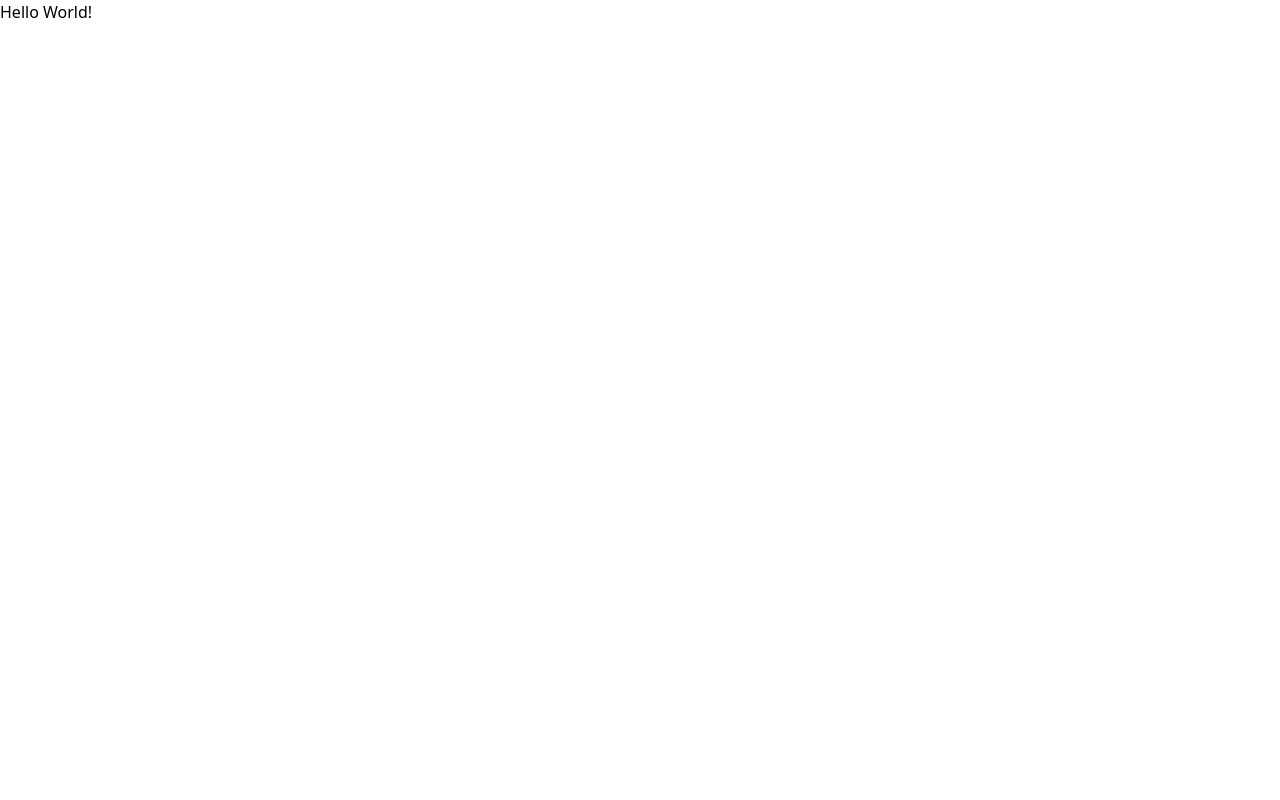
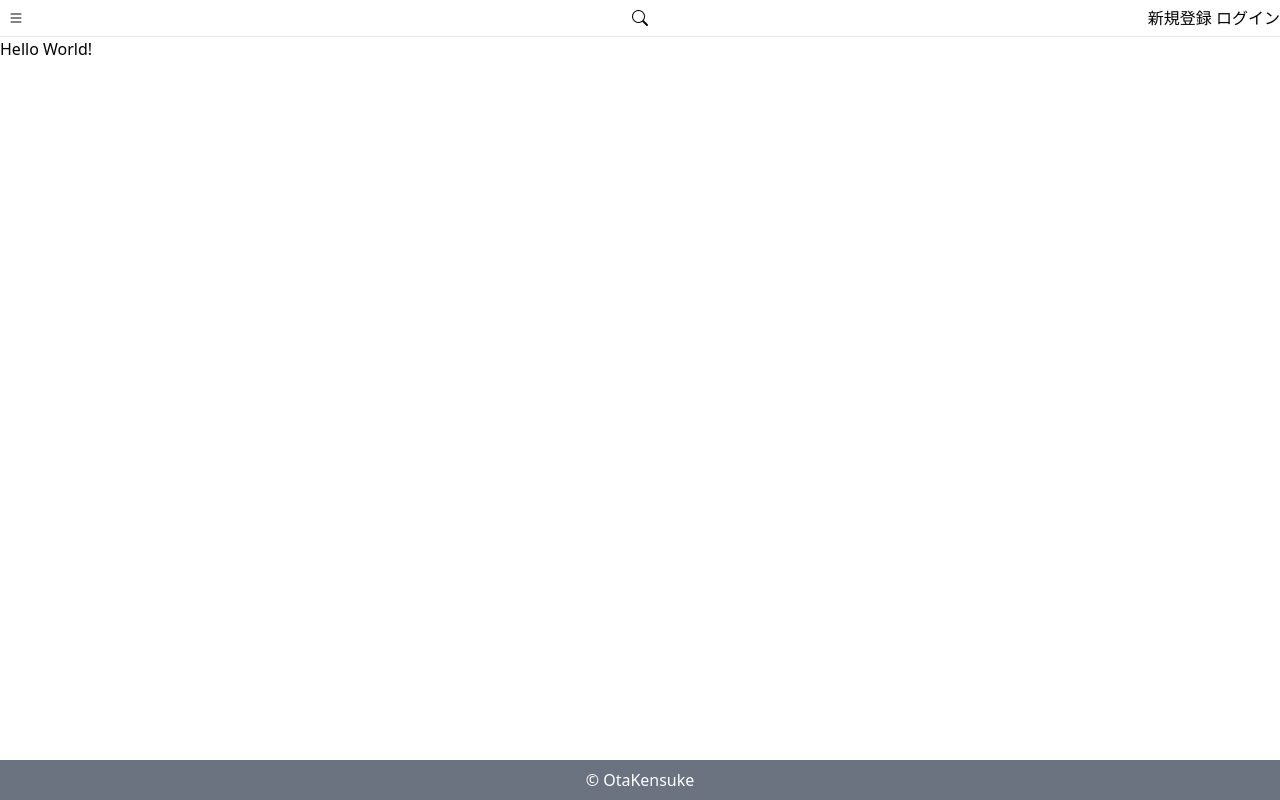
Before and after one commit to KensukeOta/SvelteKitFastAPIBlogApp, a SvelteKit app: page / in a window 1280 px wide. Built offline with nearby package versions, Linux system fonts and the light colour scheme.

Commit message:
ヘッダーとフッターを実装

```diff
--- a/package.json
+++ b/package.json
@@ -37,5 +37,8 @@
 		"vite": "^5.0.3",
 		"vitest": "^2.0.0"
 	},
-	"type": "module"
+	"type": "module",
+	"dependencies": {
+		"bootstrap-icons": "^1.11.3"
+	}
 }
--- a/src/app.html
+++ b/src/app.html
@@ -1,5 +1,5 @@
 <!doctype html>
-<html lang="ja">
+<html lang="ja" class="h-full">
 	<head>
 		<meta charset="utf-8" />
 		<link rel="icon" href="%sveltekit.assets%/favicon.png" />
@@ -7,7 +7,7 @@
 		<meta name="description" content="BlogApp with SvelteKit">
 		%sveltekit.head%
 	</head>
-	<body data-sveltekit-preload-data="hover">
+	<body data-sveltekit-preload-data="hover" class="h-full flex flex-col">
 		<div style="display: contents">%sveltekit.body%</div>
 	</body>
 </html>
--- /dev/null
+++ b/src/lib/components/organisms/Footer/Footer.svelte
@@ -0,0 +1,7 @@
+<script lang="ts">
+
+</script>
+
+<footer class="bg-gray-500 text-center text-white p-2">
+  &copy; OtaKensuke
+</footer>
--- /dev/null
+++ b/src/lib/components/organisms/Header/Header.svelte
@@ -0,0 +1,29 @@
+<script lang="ts">
+
+</script>
+
+<header class="flex justify-between items-center border-b relative">
+  <div class="leading-9">
+    <button class="px-2 rounded-full hover:bg-gray-200">
+      <i class="bi bi-list"></i>
+    </button>
+    <h1 class="inline-block">
+      <a href="/" class="inline-block">
+        <enhanced:img
+          src="$lib/images/favicon.png"
+          alt="Svelte Logo"
+          class="inline-block h-6 w-6 object-cover"
+        />
+      </a>
+    </h1>
+  </div>
+
+  <button type="button" title="検索" class="absolute w-4 right-0 left-0 mx-auto h-full">
+    <i class="bi bi-search"></i>
+  </button>
+
+  <nav class="leading-9">
+    <a href="/signup" class="inline-block">新規登録</a>
+    <a href="/login" class="inline-block">ログイン</a>
+  </nav>
+</header>
--- a/src/lib/index.ts
+++ /dev/null
@@ -1 +0,0 @@
-// place files you want to import through the `$lib` alias in this folder.
--- a/src/routes/+layout.svelte
+++ b/src/routes/+layout.svelte
@@ -1,5 +1,14 @@
 <script lang="ts">
   import "../app.css";
+  import "bootstrap-icons/font/bootstrap-icons.css";
+  import Header from "$lib/components/organisms/Header/Header.svelte";
+	import Footer from "$lib/components/organisms/Footer/Footer.svelte";
 </script>
 
-<slot></slot>
+<Header />
+
+<main class="flex-1">
+  <slot></slot>
+</main>
+
+<Footer />
```
Also changed, not shown: src/lib/images/favicon.png (added), 1 other file (tests, documents, lock files or other folders).
